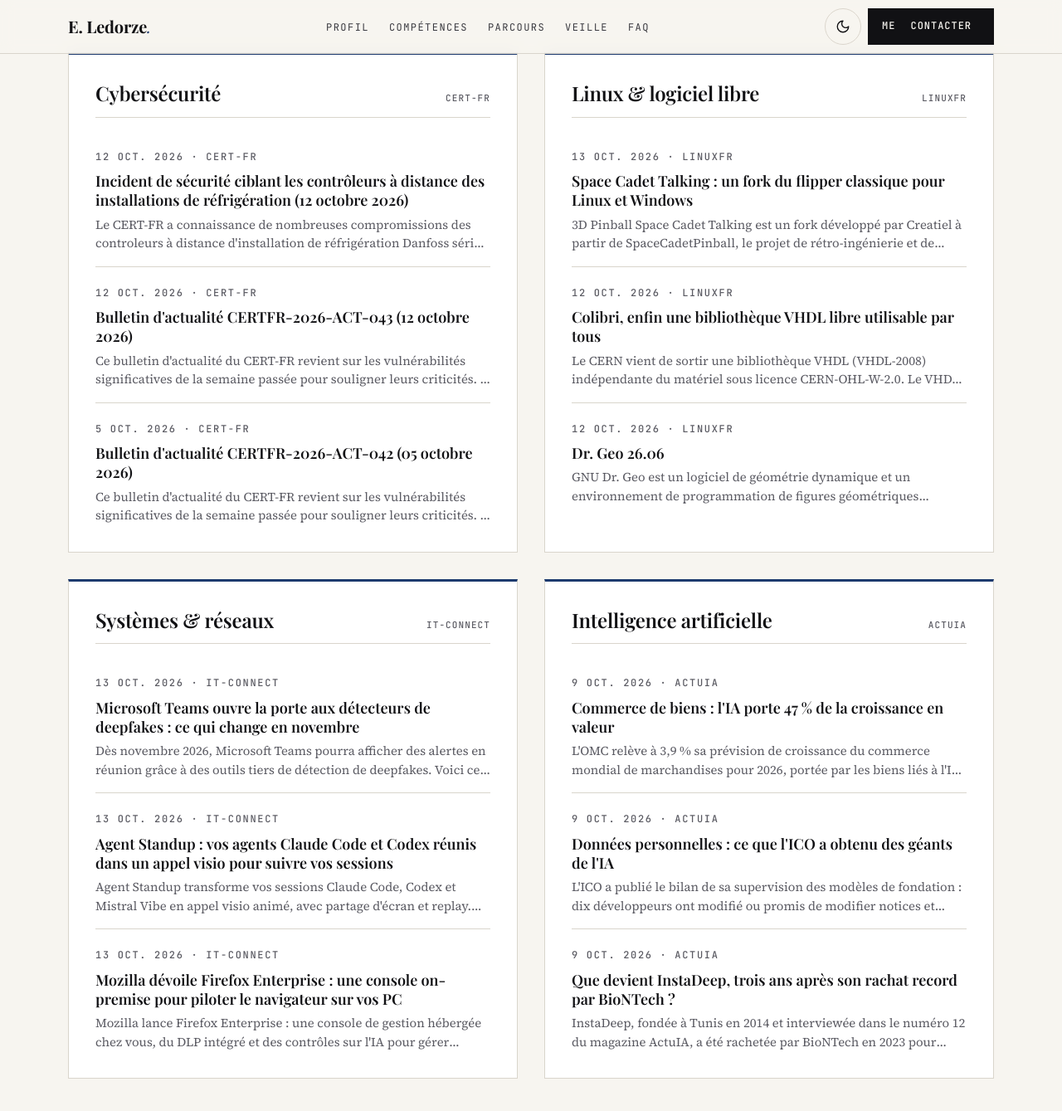
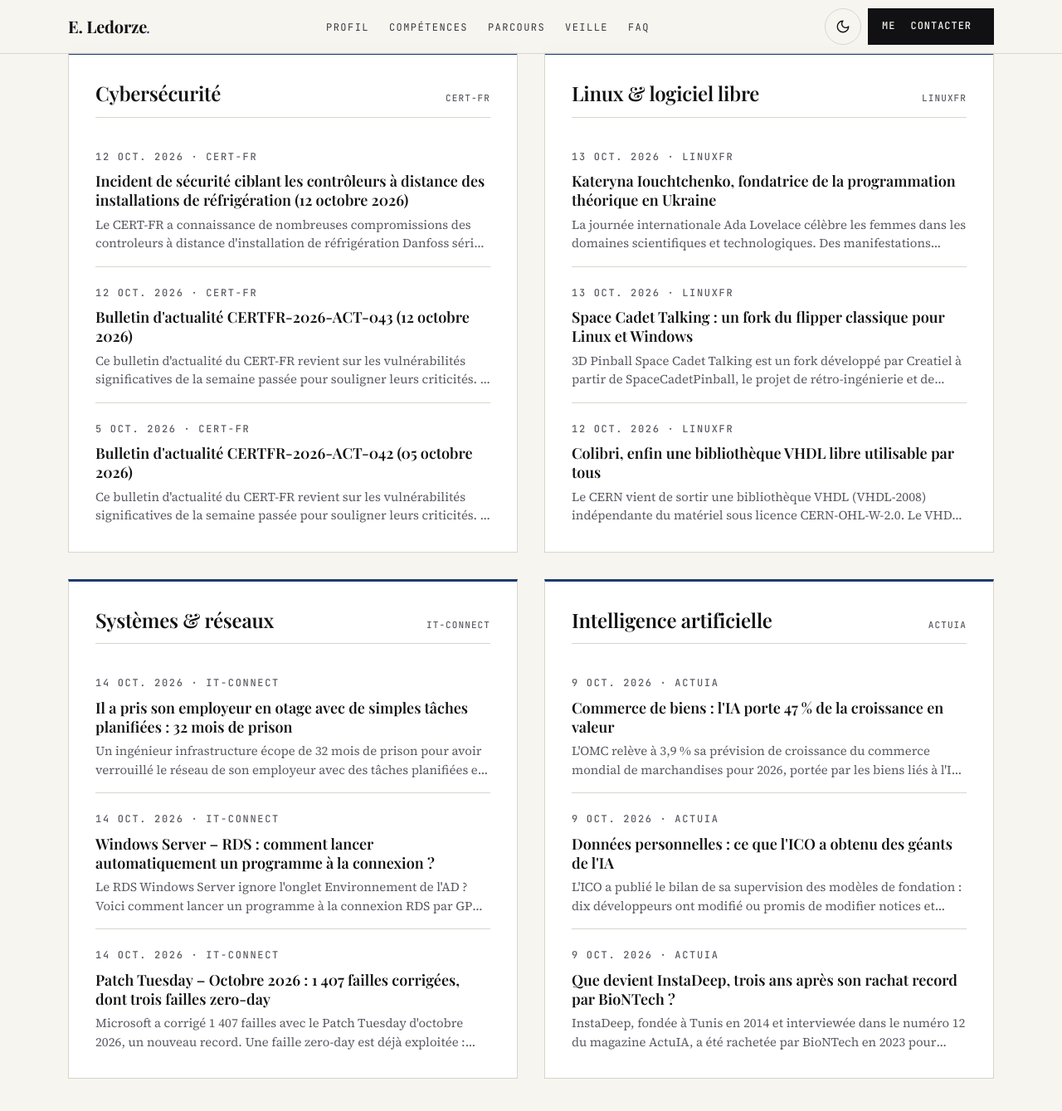
Before and after one commit to TheDringe54-lab/TheDringe54-lab.github.io, a Jekyll site: the page built from index.html, in a window 1280 px wide and 1400 px high, scrolled down 4361 px. Shown: the top 1339 px of the window at 83% size. Built offline with Jekyll 4.4.1, drawn with Linux system fonts in a browser that asks for light colours; some of the changed text lies outside the part shown.

Commit message:
Veille techno : mise à jour automatique

```diff
--- a/_data/veille.json
+++ b/_data/veille.json
@@ -1,5 +1,5 @@
 {
-  "mise_a_jour": "2026-10-13",
+  "mise_a_jour": "2026-10-14",
   "themes": [
     {
       "id": "cyber",
@@ -35,6 +35,13 @@
       "titre_en": "Linux & open source",
       "articles": [
         {
+          "titre": "Kateryna Iouchtchenko, fondatrice de la programmation théorique en Ukraine",
+          "lien": "https://linuxfr.org/news/kateryna-iouchtchenko-fondatrice-de-la-programmation-theorique-en-ukraine",
+          "source": "LinuxFR",
+          "date": "2026-10-13",
+          "resume": "La journée internationale Ada Lovelace célèbre les femmes dans les domaines scientifiques et technologiques. Des manifestations diverses sont organisées le…"
+        },
+        {
           "titre": "Space Cadet Talking : un fork du flipper classique pour Linux et Windows",
           "lien": "https://linuxfr.org/news/space-cadet-talking-un-fork-du-flipper-classique-pour-linux-et-windows",
           "source": "LinuxFR",
@@ -47,13 +54,6 @@
           "source": "LinuxFR",
           "date": "2026-10-12",
           "resume": "Le CERN vient de sortir une bibliothèque VHDL (VHDL-2008) indépendante du matériel sous licence CERN-OHL-W-2.0. Le VHDL est le langage de description matériel…"
-        },
-        {
-          "titre": "Dr. Geo 26.06",
-          "lien": "https://linuxfr.org/news/dr-geo-26-06",
-          "source": "LinuxFR",
-          "date": "2026-10-12",
-          "resume": "GNU Dr. Geo est un logiciel de géométrie dynamique et un environnement de programmation de figures géométriques interactives, adapté pour les élèves du collège…"
         }
       ]
     },
@@ -63,25 +63,25 @@
       "titre_en": "Systems & networks",
       "articles": [
         {
-          "titre": "Microsoft Teams ouvre la porte aux détecteurs de deepfakes : ce qui change en novembre",
-          "lien": "https://www.it-connect.fr/microsoft-teams-ouvre-la-porte-aux-detecteurs-de-deepfakes-ce-qui-change-en-novembre/",
+          "titre": "Il a pris son employeur en otage avec de simples tâches planifiées : 32 mois de prison",
+          "lien": "https://www.it-connect.fr/ingenieur-rancon-employeur-taches-planifiees-prison/",
           "source": "IT-Connect",
-          "date": "2026-10-13",
-          "resume": "Dès novembre 2026, Microsoft Teams pourra afficher des alertes en réunion grâce à des outils tiers de détection de deepfakes. Voici ce qui va changer. Le post…"
+          "date": "2026-10-14",
+          "resume": "Un ingénieur infrastructure écope de 32 mois de prison pour avoir verrouillé le réseau de son employeur avec des tâches planifiées et exigé 20 bitcoins. Le…"
         },
         {
-          "titre": "Agent Standup : vos agents Claude Code et Codex réunis dans un appel visio pour suivre vos sessions",
-          "lien": "https://www.it-connect.fr/agent-standup-agents-ia-appel-visio/",
+          "titre": "Windows Server – RDS : comment lancer automatiquement un programme à la connexion ?",
+          "lien": "https://www.it-connect.fr/rds-lancer-programme-ouverture-session/",
           "source": "IT-Connect",
-          "date": "2026-10-13",
-          "resume": "Agent Standup transforme vos sessions Claude Code, Codex et Mistral Vibe en appel visio animé, avec partage d'écran et replay. Gratuit, open source et local…"
+          "date": "2026-10-14",
+          "resume": "Le RDS Windows Server ignore l'onglet Environnement de l'AD ? Voici comment lancer un programme à la connexion RDS par GPO ou via fQueryUserConfigFromDC. Le…"
         },
         {
-          "titre": "Mozilla dévoile Firefox Enterprise : une console on-premise pour piloter le navigateur sur vos PC",
-          "lien": "https://www.it-connect.fr/firefox-enterprise-console-mozilla/",
+          "titre": "Patch Tuesday – Octobre 2026 : 1 407 failles corrigées, dont trois failles zero-day",
+          "lien": "https://www.it-connect.fr/patch-tuesday-octobre-2026-recapitulatif/",
           "source": "IT-Connect",
-          "date": "2026-10-13",
-          "resume": "Mozilla lance Firefox Enterprise : une console de gestion hébergée chez vous, du DLP intégré et des contrôles sur l'IA pour gérer Firefox à l'échelle d'un…"
+          "date": "2026-10-14",
+          "resume": "Microsoft a corrigé 1 407 failles avec le Patch Tuesday d'octobre 2026, un nouveau record. Une faille zero-day est déjà exploitée : voici ce qu'il faut savoir…"
         }
       ]
     },
```
